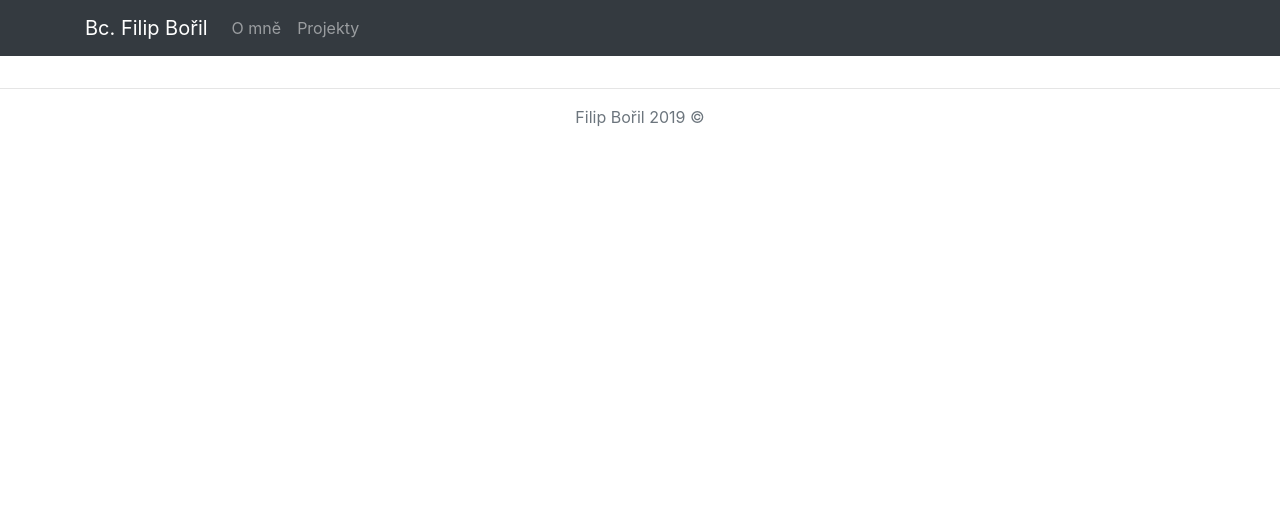
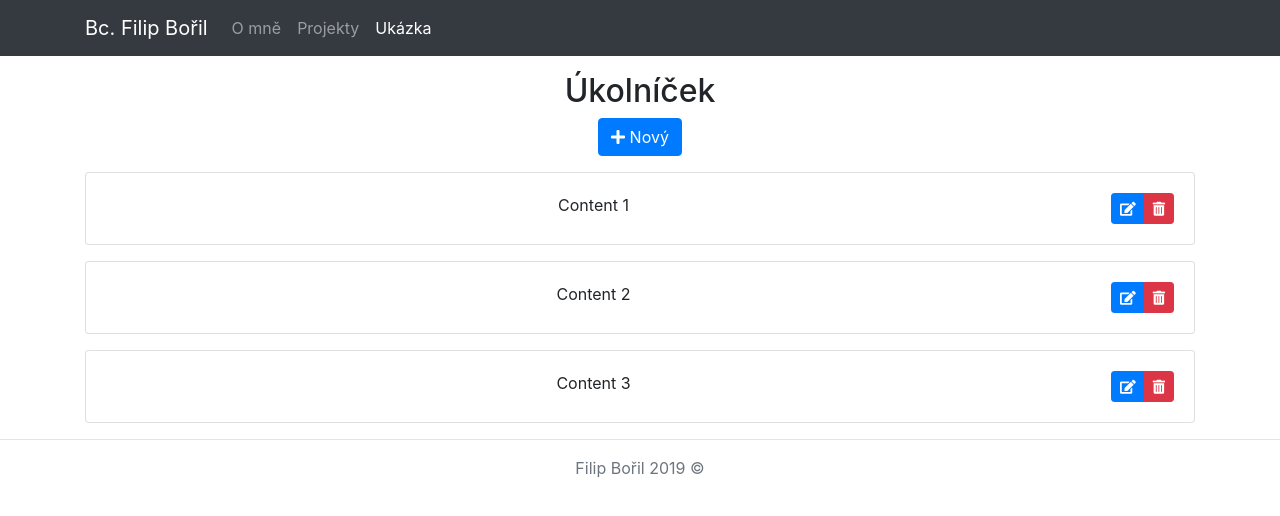
Before and after one commit to borilfilip/filipboril-cz, a React (Create React App) app: page /#/demo in a window 1280 px wide. Shown: the top 516 px of the page. Built offline with nearby package versions, Linux system fonts and the light colour scheme.

Commit message:
Added Todo demo

```diff
--- a/src/App.js
+++ b/src/App.js
@@ -3,9 +3,10 @@ import { Route, HashRouter } from "react-router-dom";
 import './App.css';
 import Menu from './Menu/Menu';
 import Footer from './Footer/Footer'
-import Archive from './Archive/Archive'
 import Home from "./Home/Home";
 import Projects from "./Projects/Projects";
+import Archive from './Archive/Archive'
+import Demo from "./Demo/Demo";
 
 class App extends Component {
   render() {
@@ -17,6 +18,7 @@ class App extends Component {
                   <Route exact path="/" component={Home} />
                   <Route path="/projects" component={Projects} />
                   <Route path="/archive" component={Archive} />
+                  <Route path="/demo" component={Demo} />
               </main>
               <Footer />
           </div>
--- a/src/Archive/Archive.js
+++ b/src/Archive/Archive.js
@@ -1,9 +1,8 @@
-import React, { Component } from 'react';
+import React from 'react';
 import { NavLink } from "react-router-dom";
 import './Archive.css';
 
-class Archive extends Component {
-  render() {
+const archive = (props) => {
     return (
         <div className="Archive">
           <h1>Archiv</h1>
@@ -24,7 +23,6 @@ class Archive extends Component {
           <NavLink to="/projects" className="btn btn-primary btn-sm">← Zpět</NavLink>
         </div>
     );
-  }
-}
+};
 
-export default Archive;
+export default archive;
--- /dev/null
+++ b/src/Demo/Demo.js
@@ -0,0 +1,16 @@
+import React, { Component } from 'react';
+import './Demo.css';
+import Todo from "./Todo/Todo";
+
+class Demo extends Component {
+  render() {
+    return (
+        <div className="Demo">
+          <h2>Úkolníček</h2>
+          <Todo />
+        </div>
+    );
+  }
+}
+
+export default Demo;
--- /dev/null
+++ b/src/Demo/Todo/Item/Item.css
@@ -0,0 +1,3 @@
+.Item {
+  margin: 1rem 0;
+}
--- /dev/null
+++ b/src/Demo/Todo/Item/Item.js
@@ -0,0 +1,20 @@
+import React from 'react';
+import './Item.css';
+
+const item = (props) => {
+    return (
+        <div className="Item card">
+          <div className="card-body row">
+            <div className="col">
+              {props.editMode ? <input id={"note-" + props.id} type="text" className="form-control" defaultValue={props.content} /> : props.content}
+            </div>
+            <div className="col-auto btn-group">
+              <button className="btn btn-sm btn-primary" onClick={props.edit}><i className="fas fa-edit" /></button>
+              <button className="btn btn-sm btn-danger" onClick={props.delete}><i className="fas fa-trash-alt" /></button>
+            </div>
+          </div>
+        </div>
+    );
+};
+
+export default item;
--- /dev/null
+++ b/src/Demo/Todo/Todo.js
@@ -0,0 +1,72 @@
+import React, { Component } from 'react';
+import './Todo.css';
+import Item from "./Item/Item";
+
+class Todo extends Component {
+  state = {
+    notes: [
+      {id: 1, content: "Content 1", editMode: false},
+      {id: 2, content: "Content 2", editMode: false},
+      {id: 3, content: "Content 3", editMode: false},
+    ],
+    increment: 4
+  };
+
+  deleteItemHandler = (idx) => {
+    const notes = [...this.state.notes];
+    notes.splice(idx, 1);
+    this.setState({notes: notes});
+  };
+
+  editItemHandler = (event, id) => {
+    const idx = this.state.notes.findIndex(p => {
+      return p.id === id;
+    });
+
+    const item = {...this.state.notes[idx]};
+    if (item.editMode) item.content = document.getElementById("note-" + id).value; // TODO better way
+    item.editMode = !item.editMode;
+
+    const notes = [...this.state.notes];
+    notes[idx] = item;
+
+    this.setState({notes: notes});
+  };
+
+  addItemHandler = () => {
+    const item = {
+      id: this.state.increment++,
+      editMode: true
+    };
+
+    const notes = [...this.state.notes];
+    notes.push(item); // TODO ES6
+
+    this.setState({notes: notes});
+  };
+
+  render() {
+    let items = (
+      <div>
+        {this.state.notes.map((item, idx) => {
+          return <Item
+            key={item.id}
+            id={item.id}
+            delete={() => this.deleteItemHandler(idx)}
+            edit={(event) => this.editItemHandler(event, item.id)}
+            content={item.content}
+            editMode={item.editMode} />
+        })}
+      </div>
+    );
+
+    return (
+        <div className="Todo">
+          <button className="btn btn-primary" onClick={this.addItemHandler}><i className="fas fa-plus" /> Nový</button>
+          {items}
+        </div>
+    );
+  }
+}
+
+export default Todo;
--- a/src/Menu/Menu.js
+++ b/src/Menu/Menu.js
@@ -20,6 +20,9 @@ class Menu extends Component {
                         <li className="nav-item">
                             <NavLink to="/projects" className="nav-link">Projekty</NavLink>
                         </li>
+                      <li className="nav-item">
+                        <NavLink to="/demo" className="nav-link">Ukázka</NavLink>
+                      </li>
                     </ul>
                 </div>
             </div>
```
Also changed, not shown: src/Demo/Demo.css (added), src/Demo/Todo/Todo.css (added).
